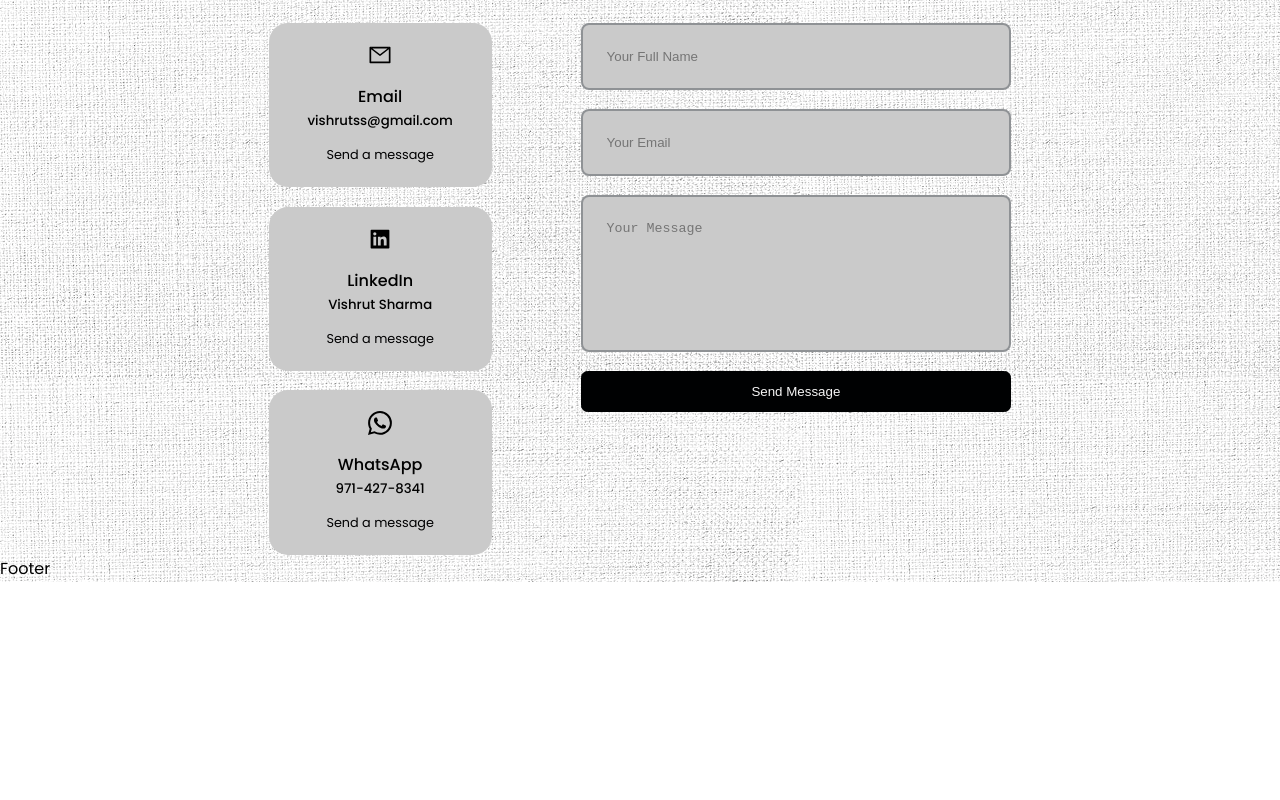
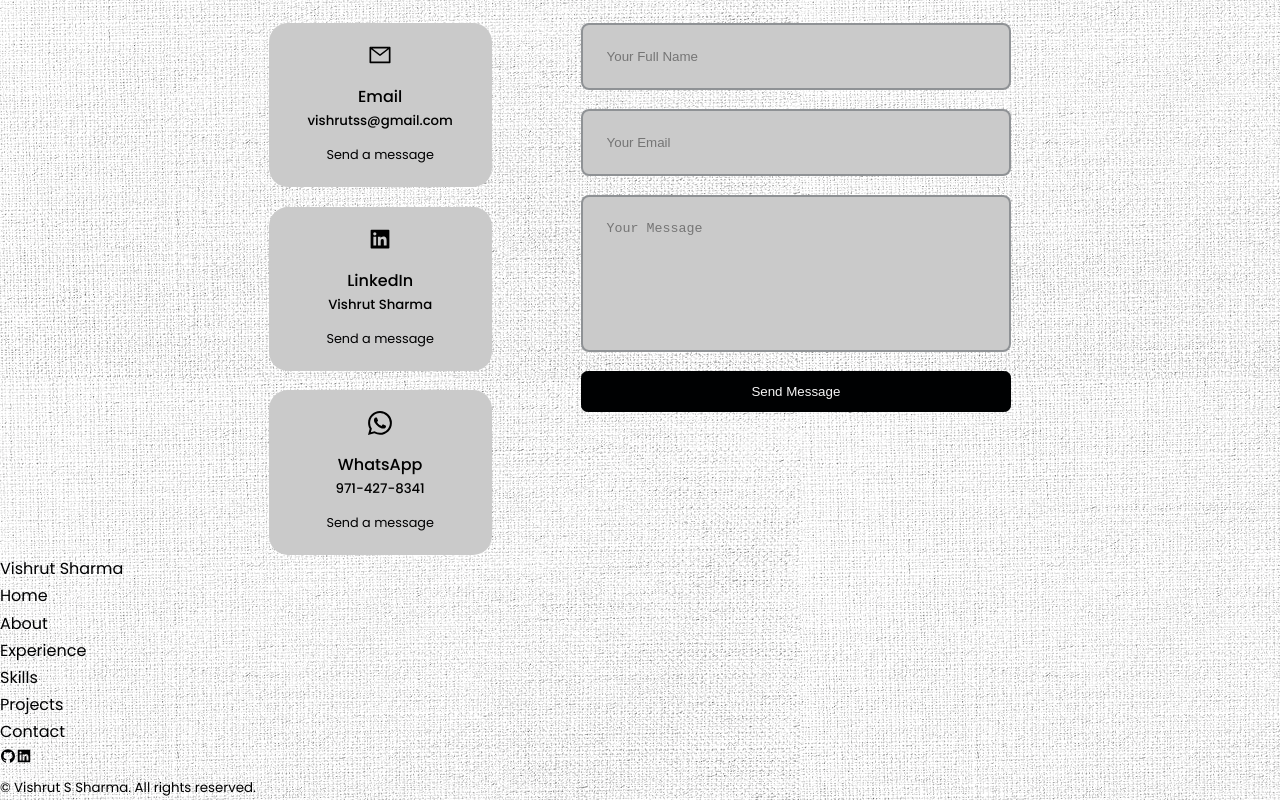
Before and after one commit to vishrutss/react-portfolio-website, a React (Create React App) app: page / in a window 1280 px wide. Shown: the part 6018-6818 px from the top of the page. Before the commit the page ends 6600 px from the top, so only its background shows below. Built offline with nearby package versions, Linux system fonts and the light colour scheme; no server answers.

Commit message:
Updated footer.jsx

```diff
--- a/src/components/footer/Footer.jsx
+++ b/src/components/footer/Footer.jsx
@@ -1,9 +1,28 @@
 import React from 'react'
 import './footer.css'
+import { AiOutlineGithub } from 'react-icons/ai'
+import { AiFillLinkedin } from 'react-icons/ai'
 
 const Footer = () => {
     return (
-        <div>Footer</div>
+        <footer>
+            <a href="#header" className='footer__logo'>Vishrut Sharma</a>
+            <ul className="permalinks">
+                <li><a href="#header">Home</a></li>
+                <li><a href="#about">About</a></li>
+                <li><a href="#experience">Experience</a></li>
+                <li><a href="#skills">Skills</a></li>
+                <li><a href="#projects">Projects</a></li>
+                <li><a href="#contact">Contact</a></li>
+            </ul>
+            <div className="footer__socials">
+                <a href="https://github.com/vishrutss"><AiOutlineGithub /></a>
+                <a href="https://www.linkedin.com/in/vishrut-sharma-8703b0113/"><AiFillLinkedin /></a>
+            </div>
+            <div className="footer__copyright">
+                <small>&copy; Vishrut S Sharma. All rights reserved.</small>
+            </div>
+        </footer>
     )
 }
 
```
